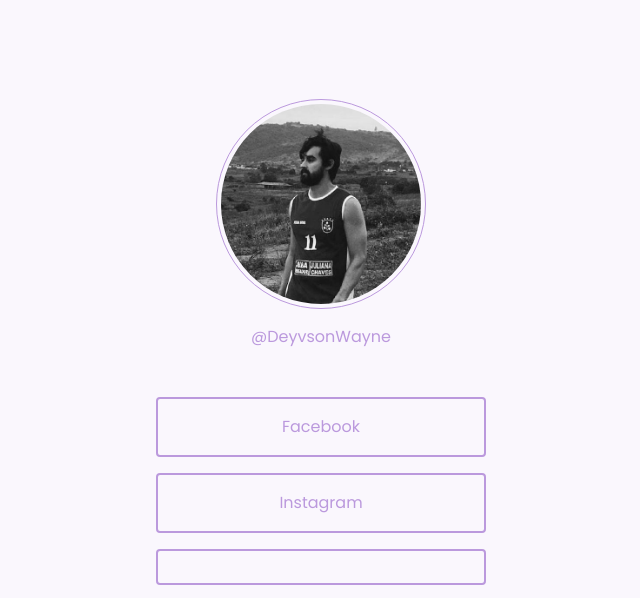
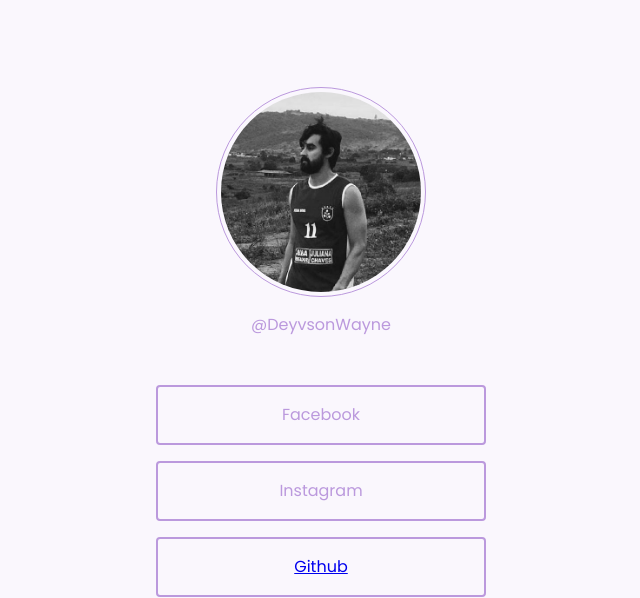
Before and after one commit to WayneDeyvson/socialmidia, a website built with Vite: page index.html in a window 1280 px wide. Shown: the top 598 px of the page, without its empty margins (319-959 px from the left). Built offline with nearby package versions, Linux system fonts and the light colour scheme.

Commit message:
Update index.html

```diff
--- a/index.html
+++ b/index.html
@@ -22,7 +22,7 @@
         <ul>
           <li>Facebook</li>
           <li>Instagram</li>
-          <li><a href="https://github.com/WayneDeyvson"></a></li>
+          <li><a href="https://github.com/WayneDeyvson">Github</a></li>
           <li>LinkedIn</li>
         </ul>
 
```
